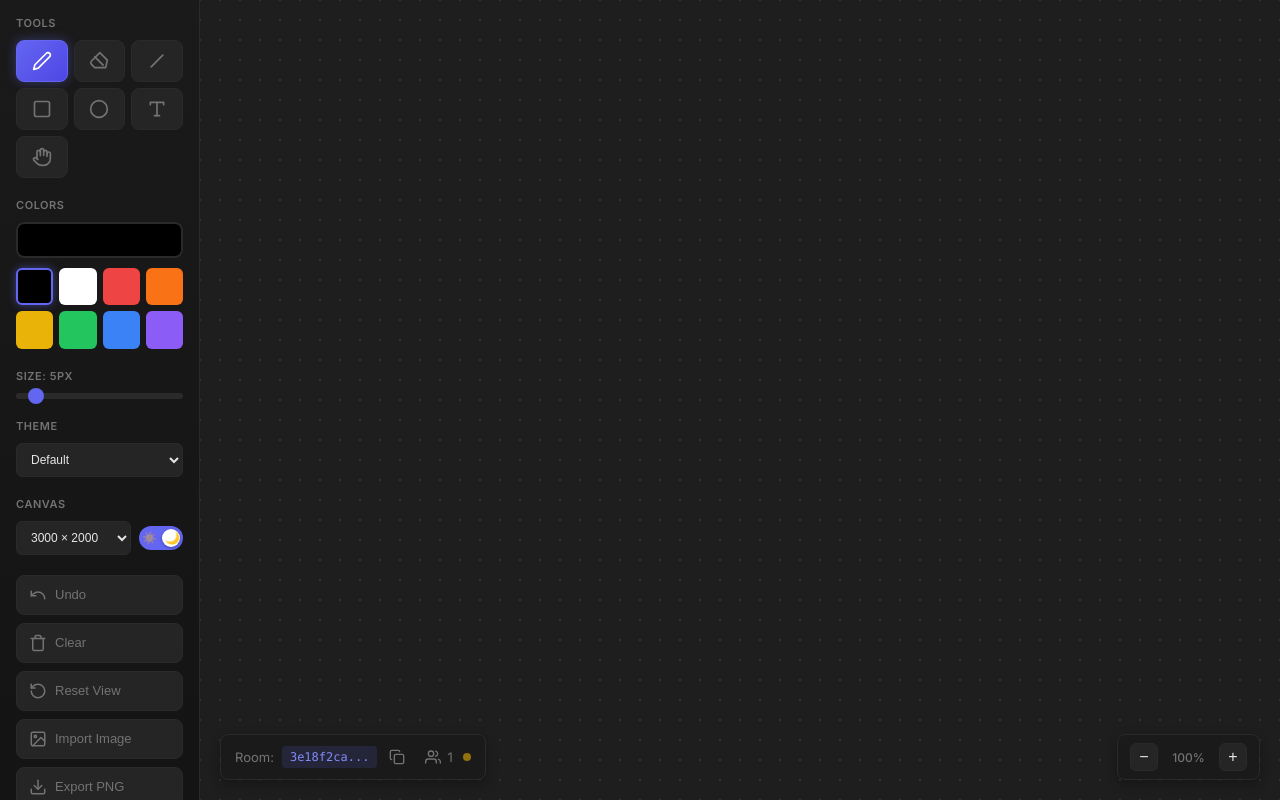
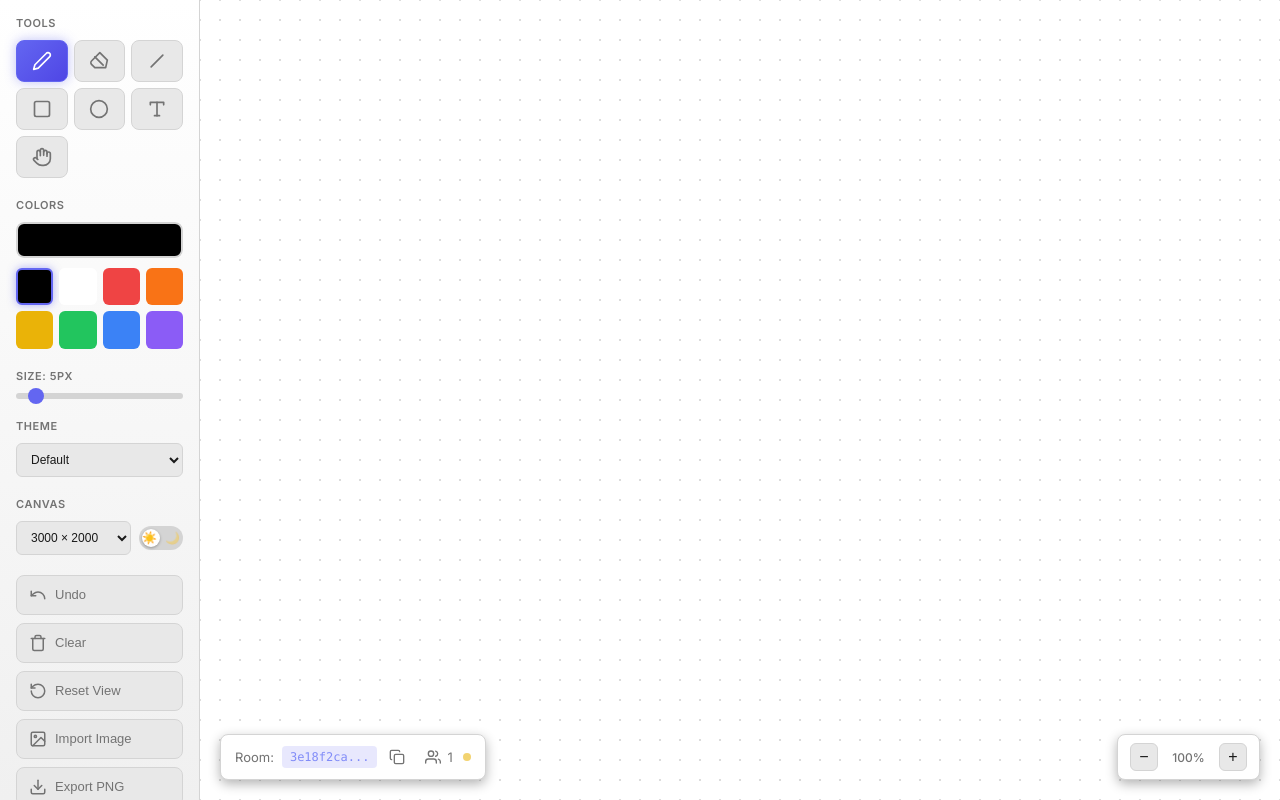
Before and after one commit to anoosa1/scribe, a website built with Vite: page index.html in a window 1280 px wide. Both pictures are taken after a click on the label "Dark Mode". Built offline with nearby package versions, Linux system fonts and the light colour scheme; no server answers.

Commit message:
Fixed theme.

```diff
--- a/index.html
+++ b/index.html
@@ -98,9 +98,7 @@
             <option value="base16-eighties">Eighties</option>
             <option value="catppuccin">Catppuccin</option>
             <option value="gruvbox">Gruvbox</option>
-            <option value="gruvbox-light">Gruvbox Light</option>
             <option value="nord">Nord</option>
-            <option value="nord-light">Nord Light</option>
             <option value="onedark">One Dark</option>
           </select>
         </div>
--- a/src/main.js
+++ b/src/main.js
@@ -251,64 +251,65 @@ const init = () => {
         }
     });
 
-    // 8b. Theme selector
+    // 8b. Theme selector + dark mode toggle
     const themeSelect = document.getElementById('theme-select');
     const darkModeCheckbox = document.getElementById('dark-mode-checkbox');
     const darkModeLabel = document.getElementById('dark-mode-label');
+    let activeThemeKey = 'default';
 
-    const applyTheme = (themeKey, saveToStorage = true) => {
+    // Apply CSS vars + canvas colors for a given variant object { ui, canvas }
+    const applyVariant = (variant) => {
+        const root = document.documentElement;
+        for (const [prop, value] of Object.entries(variant.ui)) {
+            root.style.setProperty(prop, value);
+        }
+        canvas.setTheme(variant.canvas, null, false);
+    };
+
+    const applyTheme = (themeKey, isDark, saveToStorage = true) => {
         const theme = THEMES[themeKey];
         if (!theme) return;
+        activeThemeKey = themeKey;
 
-        // Apply CSS custom properties
-        const root = document.documentElement;
-        for (const [prop, value] of Object.entries(theme.ui)) {
-            root.style.setProperty(prop, value);
-        }
-
-        // Apply canvas colors
-        canvas.setTheme(theme.canvas, theme.canvasDark || null, theme.hasLightDark);
-
-        // Dark mode toggle logic
         if (theme.hasLightDark) {
+            // Paired theme — use dark/light sub-object based on toggle
+            const variant = isDark ? theme.dark : theme.light;
+            applyVariant(variant);
             darkModeLabel.classList.remove('disabled');
             darkModeCheckbox.disabled = false;
         } else {
+            // Single-mode theme — apply directly, disable toggle
+            const root = document.documentElement;
+            for (const [prop, value] of Object.entries(theme.ui)) {
+                root.style.setProperty(prop, value);
+            }
+            canvas.setTheme(theme.canvas, null, false);
             darkModeLabel.classList.add('disabled');
             darkModeCheckbox.disabled = true;
-            // Reset dark mode when switching to single-mode theme
             darkModeCheckbox.checked = false;
-            canvas.setDarkMode(false);
         }
 
-        // Update select value
         themeSelect.value = themeKey;
 
         if (saveToStorage) {
             localStorage.setItem('scribe-theme', themeKey);
+            localStorage.setItem('scribe-dark-mode', isDark);
         }
     };
 
-    // Load saved theme
+    // Load saved state
     const savedTheme = localStorage.getItem('scribe-theme') || 'default';
-    applyTheme(savedTheme, false);
-
-    // Load saved dark mode (only if theme supports it)
-    const savedDarkMode = localStorage.getItem('scribe-dark-mode') === 'true';
-    const currentTheme = THEMES[savedTheme];
-    if (savedDarkMode && currentTheme && currentTheme.hasLightDark) {
-        darkModeCheckbox.checked = true;
-        canvas.setDarkMode(true);
-    }
+    const savedDarkMode = localStorage.getItem('scribe-dark-mode') !== 'false'; // default to dark
+    darkModeCheckbox.checked = savedDarkMode;
+    applyTheme(savedTheme, savedDarkMode, false);
 
     themeSelect.addEventListener('change', (e) => {
-        applyTheme(e.target.value);
+        applyTheme(e.target.value, darkModeCheckbox.checked);
     });
 
     darkModeCheckbox.addEventListener('change', () => {
-        const enabled = darkModeCheckbox.checked;
-        canvas.setDarkMode(enabled);
-        localStorage.setItem('scribe-dark-mode', enabled);
+        const isDark = darkModeCheckbox.checked;
+        applyTheme(activeThemeKey, isDark);
     });
 
     // 9. Copy Room Link
--- a/src/themes.js
+++ b/src/themes.js
@@ -1,8 +1,12 @@
+// Themes with hasLightDark: true have a `light` and `dark` sub-object.
+// The dark mode toggle switches between them (both UI chrome AND canvas).
+// Themes with hasLightDark: false are single-mode — toggle is disabled.
+
 export const THEMES = {
     default: {
         label: 'Default',
         hasLightDark: true,
-        isLight: false,
+        dark: {
             ui: {
                 '--bg-color': '#0f0f0f',
                 '--toolbar-bg': '#1a1a1a',
@@ -21,12 +25,31 @@ export const THEMES = {
                 '--hover-border': '#444444',
             },
             canvas: { bg: '#ffffff', dot: '#d0d0d0' },
-        canvasDark: { bg: '#1e1e1e', dot: '#3a3a3a' },
+        },
+        light: {
+            ui: {
+                '--bg-color': '#f5f5f5',
+                '--toolbar-bg': '#ffffff',
+                '--toolbar-bg-end': '#f0f0f0',
+                '--toolbar-hover': '#e8e8e8',
+                '--text-color': '#1a1a1a',
+                '--text-muted': '#737373',
+                '--accent-color': '#6366f1',
+                '--accent-hover': '#818cf8',
+                '--accent-gradient-end': '#4f46e5',
+                '--border-color': '#d4d4d4',
+                '--danger-color': '#ef4444',
+                '--canvas-area-bg-center': '#ebebeb',
+                '--canvas-area-bg-edge': '#e0e0e0',
+                '--hover-bg': '#dcdcdc',
+                '--hover-border': '#c0c0c0',
+            },
+            canvas: { bg: '#ffffff', dot: '#d0d0d0' },
+        },
     },
     'base16-atelier': {
         label: 'Atelier',
         hasLightDark: false,
-        isLight: false,
         ui: {
             '--bg-color': '#20201d',
             '--toolbar-bg': '#292824',
@@ -49,7 +72,6 @@ export const THEMES = {
     'base16-eighties': {
         label: 'Eighties',
         hasLightDark: false,
-        isLight: false,
         ui: {
             '--bg-color': '#2d2d2d',
             '--toolbar-bg': '#393939',
@@ -72,7 +94,6 @@ export const THEMES = {
     catppuccin: {
         label: 'Catppuccin',
         hasLightDark: false,
-        isLight: false,
         ui: {
             '--bg-color': '#1e1e2e',
             '--toolbar-bg': '#181825',
@@ -95,7 +116,7 @@ export const THEMES = {
     gruvbox: {
         label: 'Gruvbox',
         hasLightDark: true,
-        isLight: false,
+        dark: {
             ui: {
                 '--bg-color': '#282828',
                 '--toolbar-bg': '#1d2021',
@@ -114,12 +135,8 @@ export const THEMES = {
                 '--hover-border': '#665c54',
             },
             canvas: { bg: '#fbf1c7', dot: '#d5c4a1' },
-        canvasDark: { bg: '#32302f', dot: '#504945' },
         },
-    'gruvbox-light': {
-        label: 'Gruvbox Light',
-        hasLightDark: true,
-        isLight: true,
+        light: {
             ui: {
                 '--bg-color': '#fbf1c7',
                 '--toolbar-bg': '#f2e5bc',
@@ -138,19 +155,19 @@ export const THEMES = {
                 '--hover-border': '#bdae93',
             },
             canvas: { bg: '#fbf1c7', dot: '#d5c4a1' },
-        canvasDark: { bg: '#32302f', dot: '#504945' },
+        },
     },
     nord: {
         label: 'Nord',
         hasLightDark: true,
-        isLight: false,
+        dark: {
             ui: {
                 '--bg-color': '#2E3440',
                 '--toolbar-bg': '#3B4252',
                 '--toolbar-bg-end': '#333b4a',
                 '--toolbar-hover': '#434C5E',
-            '--text-color': '#D8DEE9',
-            '--text-muted': '#4C566A',
+                '--text-color': '#ECEFF4',
+                '--text-muted': '#D8DEE9',
                 '--accent-color': '#88C0D0',
                 '--accent-hover': '#8FBCBB',
                 '--accent-gradient-end': '#6aafc0',
@@ -162,12 +179,8 @@ export const THEMES = {
                 '--hover-border': '#5a6578',
             },
             canvas: { bg: '#ECEFF4', dot: '#D8DEE9' },
-        canvasDark: { bg: '#2E3440', dot: '#434C5E' },
         },
-    'nord-light': {
-        label: 'Nord Light',
-        hasLightDark: true,
-        isLight: true,
+        light: {
             ui: {
                 '--bg-color': '#ECEFF4',
                 '--toolbar-bg': '#E5E9F0',
@@ -186,12 +199,11 @@ export const THEMES = {
                 '--hover-border': '#B8C1D0',
             },
             canvas: { bg: '#ECEFF4', dot: '#D8DEE9' },
-        canvasDark: { bg: '#2E3440', dot: '#434C5E' },
+        },
     },
     onedark: {
         label: 'One Dark',
         hasLightDark: false,
-        isLight: false,
         ui: {
             '--bg-color': '#282c34',
             '--toolbar-bg': '#21252b',
```
Also changed, not shown: 1 other file. Lines whose indentation alone changed are shown as unchanged.
